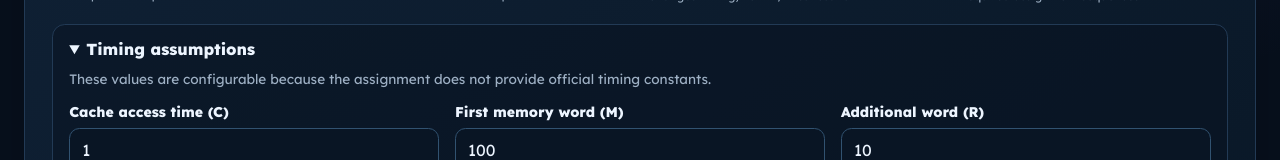
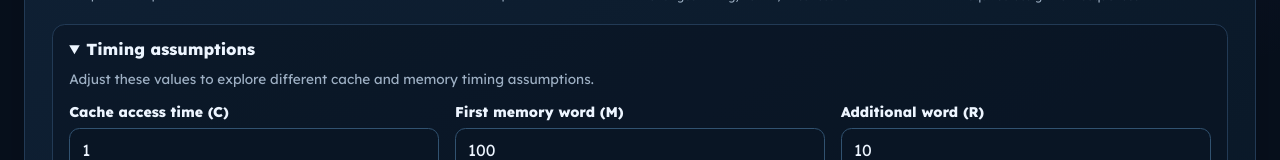
Before and after one commit to abenojarFredrikzen/CSARCH2-CaseProject1-Grp9, a React (Vite) app: page / in a window 1280 px wide. Both pictures are taken after a click on the heading "Timing assumptions". Shown: the part 557-717 px from the top of the page. Built offline with nearby package versions, Linux system fonts and the light colour scheme.

Commit message:
screenshots

```diff
--- a/src/components/ConfigurationPanel.jsx
+++ b/src/components/ConfigurationPanel.jsx
@@ -130,8 +130,8 @@ export default function ConfigurationPanel({
         <details className="timing-settings">
           <summary>Timing assumptions</summary>
           <p>
-            These values are configurable because the assignment does not provide
-            official timing constants.
+            Adjust these values to explore different cache and memory timing
+            assumptions.
           </p>
           <div className="configuration-grid configuration-grid--timing">
             <NumberField
```
Also changed, not shown: 11 other files (tests, documents, lock files or other folders).
